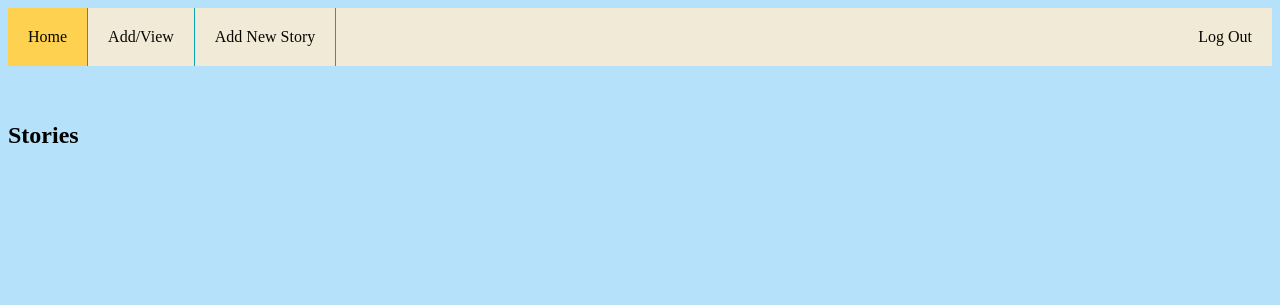
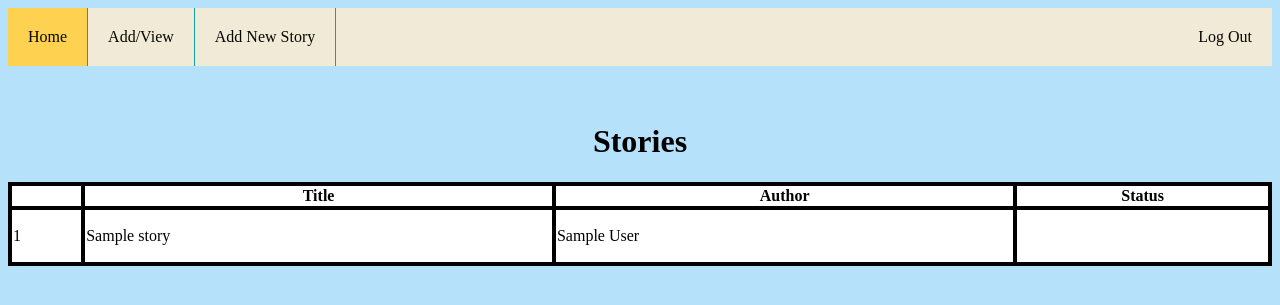
Before and after one commit to MrEricL/StoryTime_project0, a Flask app: template templates/home.html in a window 1280 px wide. Shown: the top 305 px of the page. Run offline with Flask 2, Linux system fonts and the light colour scheme; the template is opened without the code that fills it: most values are stand-ins (such as "Sample title", 1, 10 or a date in 2020).

Commit message:
working dashboard

```diff
--- a/app.py
+++ b/app.py
@@ -1,6 +1,6 @@
 from flask import Flask, render_template, request, session, url_for, flash, redirect
 from utils.accounts import authenticate
-from utils.db_builder import checkUsername, addUser, addStory, getUserID
+from utils.db_builder import checkUsername, addUser, addStory, getUserID, seeStories, hasContributed, getName, getFullStory, getLastEdit
 import os
 
 app = Flask(__name__)
@@ -64,22 +64,31 @@
 
 
 #user dashboard
-@app.route('/home')
+@app.route('/home', methods = ['POST','GET'])
 def home():
-    #render template for dashboard
-    #if logged:
     if 'user' in session:
-        return render_template("home.html")
+        cursor = seeStories()
+        entries = [dict(storyID=str(entry[0]), title=str(entry[1]), author=str(getName(str(entry[2]))), option=hasContributed(entry[2],entry[0]))   for entry in cursor.fetchall()]
+        for entry in entries:
+            print entry['storyID']
+        return render_template("home.html",stories=entries)
     else:
         return redirect(url_for("root"))
 
 
 #allows user to view stories/add to stories (unless we want to separate the two)
-@app.route('/view')
+@app.route('/view', methods = ['POST', 'GET'])
 def view():
     #render template
     if 'user' in session:
-        return render_template("addview.html")
+        #thisStory = request.args['thisStory']
+        #hasCont = hasContributed(session['user'],thisStory)
+        #if hasCont:
+            #content = getFullStory(thisStory)
+        #else:
+            #content = getLastEdit(thisStory)
+        #return render_template("addview.html", content=content, hasCont=hasCont)
+        return "in progress..."
     else:
         return redirect(url_for("root"))
 
--- a/templates/home.html
+++ b/templates/home.html
@@ -34,7 +34,7 @@
 	    background-color: #FFBC42;
 	}
 	.active {
-    background-color: #FFD151;
+	background-color: #FFD151;
 	}
 
 </style>
@@ -54,7 +54,44 @@
   <li style="float:right"><a href = "/logout">Log Out</a></li>
 	</ul>
 	<br><br>
-	<h2>Stories</h2>
+	<h1><center>Stories</center></h1>
+
+	<table style="width:100%">
+	  <style>
+	    table, th, td {
+	    background-color: white;
+	    border: 1px solid black;
+	    border-collapse: collapse;
+	    border: 4px solid black;
+	    vertical-align: center;
+	    }
+	    td {
+	    height: 50px;
+	    }
+	  </style>
+	  <tr>
+	    <th></th>
+	    <th>Title</th>
+	    <th>Author</th>
+	    <th>Status</th>
+	  </tr>
+	  {% for story in stories %}
+	    <tr>
+	      <td>{{story['storyID']}}</td>
+	      <td>{{story['title']}}</td>
+	      <td>{{story['author']}}</td>
+	      <td>
+		<form method="POST" action = "/view"  thisStory={{story['storyID']}}>
+		  {% if story['option'] %}
+		  <input type="submit" value="View">
+		  {% endif %}
+		  {% else %}
+		  <input type="submit" value="Add">
+		</form>
+	      </td>
+	    </tr>
+	  {% endfor %}
+	</table>
 </body>
 </html>
 
```
Also changed, not shown: templates/addview.html (+11 -8 lines), utils/db_builder.py (+21 -0 lines), data/usersandstories.db.
